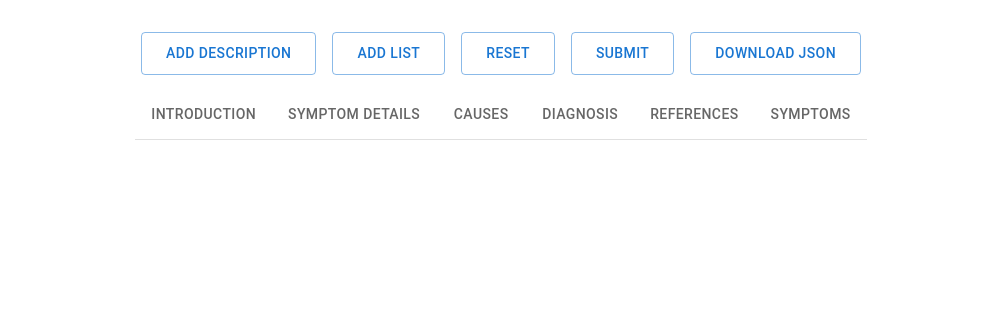
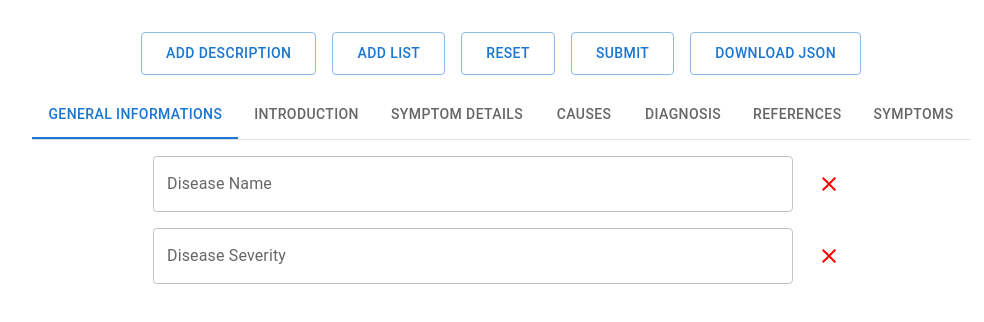
Before and after one commit to aRbhaSun20/diseaseTemplate, a React (Create React App) app: page / in a window 1280 px wide. Shown: the top 322 px of the page, without its empty margins (139-1123 px from the left). Built offline with nearby package versions, Linux system fonts and the light colour scheme.

Commit message:
changes with disease name and severity structures

```diff
--- a/src/pages/AddDisease.js
+++ b/src/pages/AddDisease.js
@@ -4,6 +4,7 @@
 import JSONPretty from "react-json-pretty";
 import DataComponent from "./DataComponent";
 import SymptomDataComponent from "./SymptomDataComponent";
+import GeneralInformation from "./GeneralInformation";
 
 function AddDisease() {
   const [show, setShow] = useState(null);
@@ -11,7 +12,7 @@
     handleAdd: false,
     handleReset: false,
     handleSubmit: false,
-    currentTab: "Introduction",
+    currentTab: "generalInformation",
   });
 
   const handleReset = () => {
@@ -80,6 +81,11 @@
           onChange={handleTabChange}
           aria-label="basic tabs example"
         >
+          <Tab
+            value="generalInformation"
+            label="General Informations"
+            {...a11yProps(6)}
+          />
           <Tab value="introduction" label="Introduction" {...a11yProps(0)} />
           <Tab
             value="symptom_details"
@@ -153,6 +159,16 @@
             title="symptoms"
           />
         </TabPanel>
+        <TabPanel value={handleToggle.currentTab} index={6}>
+          <GeneralInformation
+            handleToggle={handleToggle}
+            setHandleToggle={setHandleToggle}
+            show={show}
+            setShow={setShow}
+            currentTab={handleToggle.currentTab}
+            title="generalInformation"
+          />
+        </TabPanel>
         <div className="show">
           {show && <JSONPretty id="json-pretty" data={show} />}
         </div>
--- /dev/null
+++ b/src/pages/GeneralInformation.js
@@ -0,0 +1,100 @@
+import { Clear } from "@mui/icons-material";
+import { IconButton, TextField } from "@mui/material";
+import React, { useEffect, useState } from "react";
+
+function GeneralInformation({
+  handleToggle,
+  setHandleToggle,
+
+  show,
+  setShow,
+  title,
+}) {
+  const [introductionList, setListIntroduction] = useState({
+    disease_name: "",
+    disease_severity: "",
+  });
+
+  useEffect(() => {
+    if (handleToggle.currentTab === title && handleToggle.handleReset) {
+      handleReset();
+    }
+    // eslint-disable-next-line react-hooks/exhaustive-deps
+  }, [handleToggle.handleReset]);
+
+  useEffect(() => {
+    if (typeof show === "object" && handleToggle.handleSubmit) {
+      handleSubmit();
+    }
+    // eslint-disable-next-line react-hooks/exhaustive-deps
+  }, [handleToggle.handleSubmit]);
+
+  const handleReset = () => {
+    if (introductionList !== "") {
+      setListIntroduction("");
+    }
+    setHandleToggle((state) => ({ ...state, handleReset: false }));
+  };
+
+  const handleSubmit = () => {
+    setShow((state) => ({
+      ...state,
+      ...introductionList,
+    }));
+
+    setHandleToggle((state) => ({ ...state, handleSubmit: false }));
+  };
+
+  const handleChange = (e) => {
+    const { name, value } = e.target;
+    setListIntroduction((state) => ({ ...state, [name]: value }));
+  };
+
+  const handleChangeReset = (type) => {
+    setListIntroduction((state) => ({ ...state, [type]: "" }));
+  };
+
+  if (title !== handleToggle.currentTab) return;
+  return (
+    <div className="syms-container" style={{ flexDirection: "column" }}>
+      <div className="list-desc">
+        <TextField
+          name="disease_name"
+          value={introductionList.disease_name}
+          label="Disease Name"
+          // helperText="Please add symptom Ids comma separated"
+          maxRows={8}
+          style={{ width: "40rem" }}
+          onChange={handleChange}
+        />
+        <IconButton
+          onClick={() => {
+            handleChangeReset("disease_name");
+          }}
+        >
+          <Clear style={{ color: "red" }} />
+        </IconButton>
+      </div>
+      <div className="list-desc">
+        <TextField
+          name="disease_severity"
+          value={introductionList.disease_severity}
+          label="Disease Severity"
+          // helperText="Please add symptom Ids comma separated"
+          maxRows={8}
+          style={{ width: "40rem" }}
+          onChange={handleChange}
+        />
+        <IconButton
+          onClick={() => {
+            handleChangeReset("disease_severity");
+          }}
+        >
+          <Clear style={{ color: "red" }} />
+        </IconButton>
+      </div>
+    </div>
+  );
+}
+
+export default GeneralInformation;
```
Also changed, not shown: 1 other file (tests, documents, lock files or other folders).
